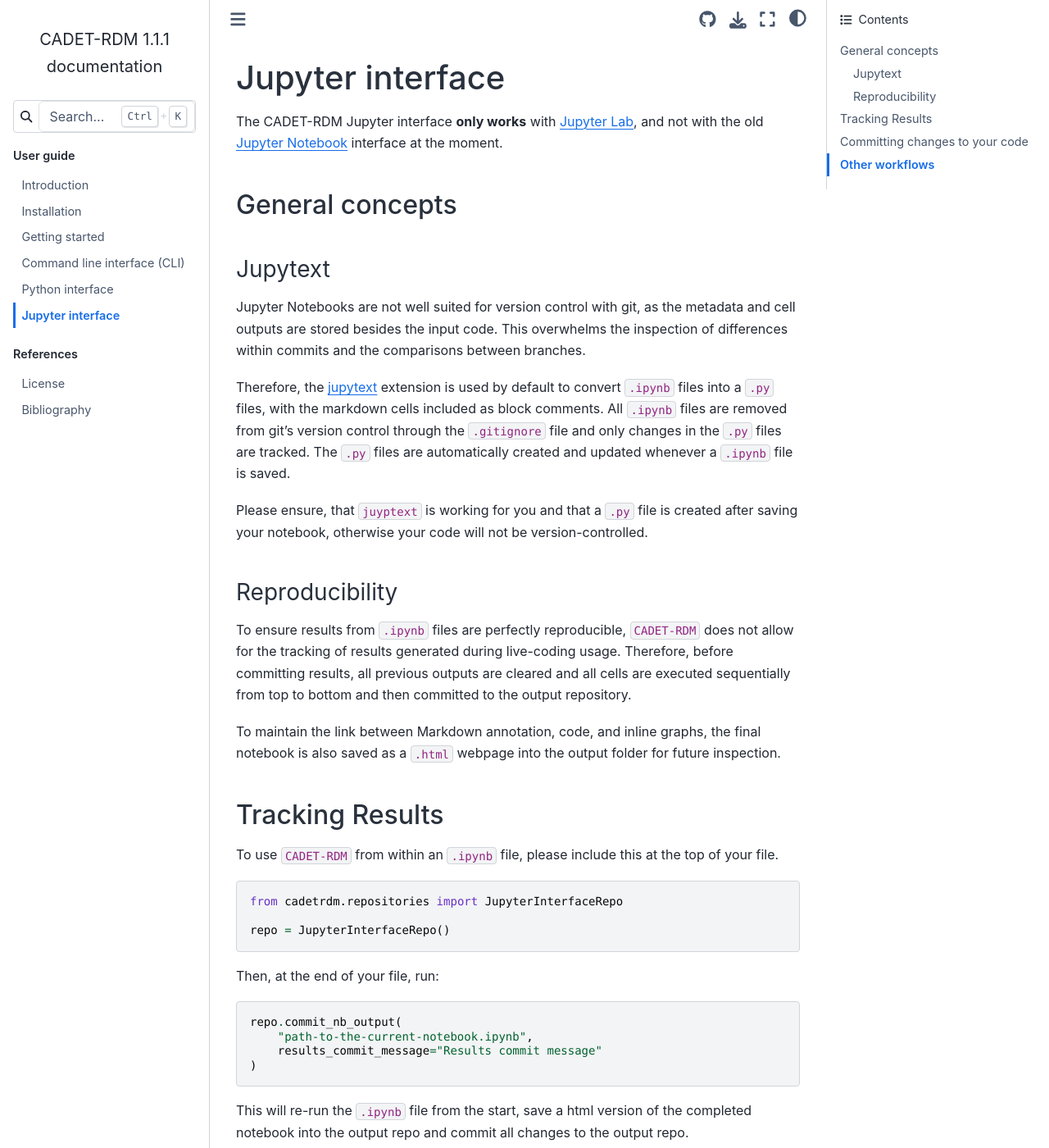
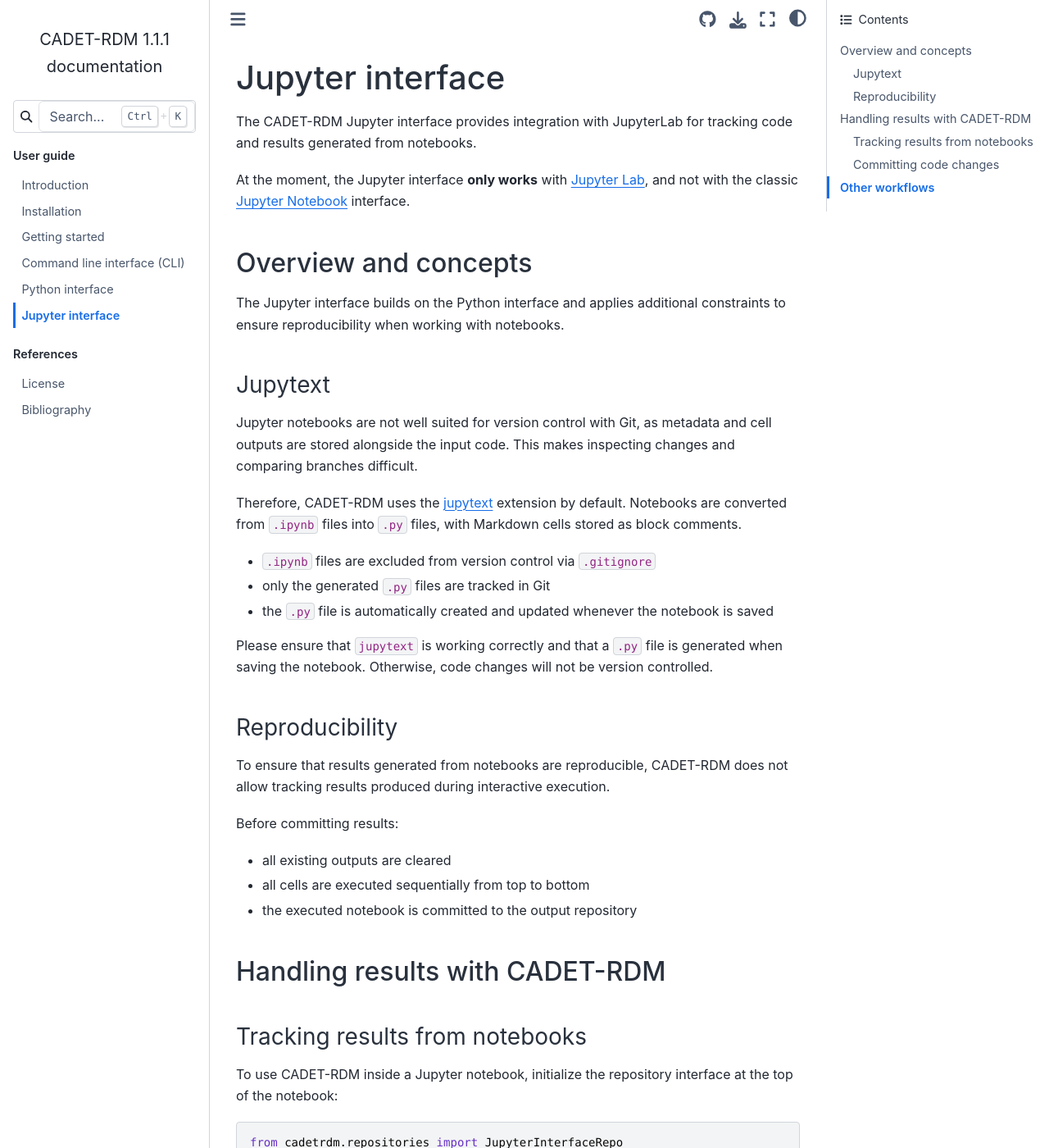
Before and after one commit to cadet/CADET-RDM, a Sphinx documentation site: the page built from docs/source/user_guide/jupyter-interface.md, in a window 1280 px wide and 1400 px high. Shown: the whole window at 82% size. Built offline with Sphinx 7.4.7 and the Sphinx Book theme 1.1.4, drawn with Linux system fonts in a browser that asks for light colours; some of the changed text lies outside the part shown.

Commit message:
Docs: update Jupyter interface
Co-authored-by: Katharina Paul <katharina.paul2403@gmail.com>

````diff
--- a/docs/source/user_guide/jupyter-interface.md
+++ b/docs/source/user_guide/jupyter-interface.md
@@ -1,38 +1,43 @@
-
 # Jupyter interface
 
-The CADET-RDM Jupyter interface **only works** with [Jupyter Lab](https://jupyterlab.readthedocs.io/en/latest/),
-and not with the old [Jupyter Notebook](https://jupyter-notebook.readthedocs.io/en/stable/notebook.html) interface
-at the moment.
+The CADET-RDM Jupyter interface provides integration with JupyterLab for tracking code and results generated from notebooks.
 
-## General concepts
+At the moment, the Jupyter interface **only works** with [Jupyter Lab](https://jupyterlab.readthedocs.io/en/latest/),
+and not with the classic [Jupyter Notebook](https://jupyter-notebook.readthedocs.io/en/stable/notebook.html) interface.
+
+## Overview and concepts
+
+The Jupyter interface builds on the Python interface and applies additional constraints to ensure reproducibility when working with notebooks.
 
 ### Jupytext
 
-Jupyter Notebooks are not well suited for version control with git, as the metadata and cell outputs are stored besides
-the input code. This overwhelms the inspection of differences within commits and the comparisons between branches.
+Jupyter notebooks are not well suited for version control with Git, as metadata and cell outputs are stored alongside the input code. This makes inspecting changes and comparing branches difficult.
 
-Therefore, the [jupytext](https://github.com/mwouts/jupytext) extension is used by default to convert `.ipynb` files
-into a `.py` files, with the markdown cells included as block comments. All `.ipynb` files are removed from git's
-version control through the `.gitignore` file and only changes in the `.py` files are tracked. The `.py` files are
-automatically created and updated whenever a `.ipynb` file is saved.
+Therefore, CADET-RDM uses the [jupytext](https://github.com/mwouts/jupytext) extension by default. Notebooks are converted from `.ipynb` files into `.py` files, with Markdown cells stored as block comments.
 
-Please ensure, that `juyptext` is working for you and that a `.py` file is created after saving your notebook, otherwise
-your code will not be version-controlled.
+* `.ipynb` files are excluded from version control via `.gitignore`
+* only the generated `.py` files are tracked in Git
+* the `.py` file is automatically created and updated whenever the notebook is saved
+
+Please ensure that `jupytext` is working correctly and that a `.py` file is generated when saving the notebook. Otherwise, code changes will not be version controlled.
 
 ### Reproducibility
 
-To ensure results from `.ipynb` files are perfectly reproducible, `CADET-RDM` does not allow for the tracking of
-results generated during live-coding usage. Therefore, before committing results,
-all previous outputs are cleared and all cells
-are executed sequentially from top to bottom and then committed to the output repository.
+To ensure that results generated from notebooks are reproducible, CADET-RDM does not allow tracking results produced during interactive execution.
 
-To maintain the link between Markdown annotation, code, and inline graphs, the final notebook is also saved as
-a `.html` webpage into the output folder for future inspection.
+Before committing results:
 
-## Tracking Results
+* all existing outputs are cleared
+* all cells are executed sequentially from top to bottom
+* the executed notebook is committed to the output repository
 
-To use `CADET-RDM` from within an `.ipynb` file, please include this at the top of your file.
+
+
+## Handling results with CADET-RDM
+
+### Tracking results from notebooks
+
+To use CADET-RDM inside a Jupyter notebook, initialize the repository interface at the top of the notebook:
 
 ```python
 from cadetrdm.repositories import JupyterInterfaceRepo
@@ -40,7 +45,8 @@
 repo = JupyterInterfaceRepo()
 ```
 
-Then, at the end of your file, run:
+At the end of the notebook, trigger result tracking and committing:
+
 ```python
 repo.commit_nb_output(
     "path-to-the-current-notebook.ipynb",
@@ -48,21 +54,32 @@
 )
 ```
 
-This will re-run the `.ipynb` file from the start, save a html version of the completed notebook into the output repo
-and commit all changes to the output repo.
+This will:
 
-## Committing changes to your code
+* re-run the notebook from the beginning
+* commit all generated results to a new output branch
+* save a html and ipynb version of the current notebook inside the output branch. The parameter `conversion_formats` can be used to specify the desired output format of the notebook. It defaults to `["html", "ipynb"]`.
 
-You can commit all current changes to your code directly from Jupyter by running
+### Committing code changes
+
+Code changes can be committed directly from within Jupyter:
 
 ```python
 from cadetrdm.repositories import JupyterInterfaceRepo
 
 repo = JupyterInterfaceRepo()
-
 repo.commit("Commit message")
 ```
 
+
 ## Other workflows
 
-All other workflows function identically as described in the {ref}`python_interface` section.
+All other workflows, including:
+
+* reusing results from earlier runs
+* importing results from other repositories
+* configuring remotes
+* pushing results
+* cloning repositories
+
+behave identically to the Python interface and are described in the {ref}`python_interface` section.
````
